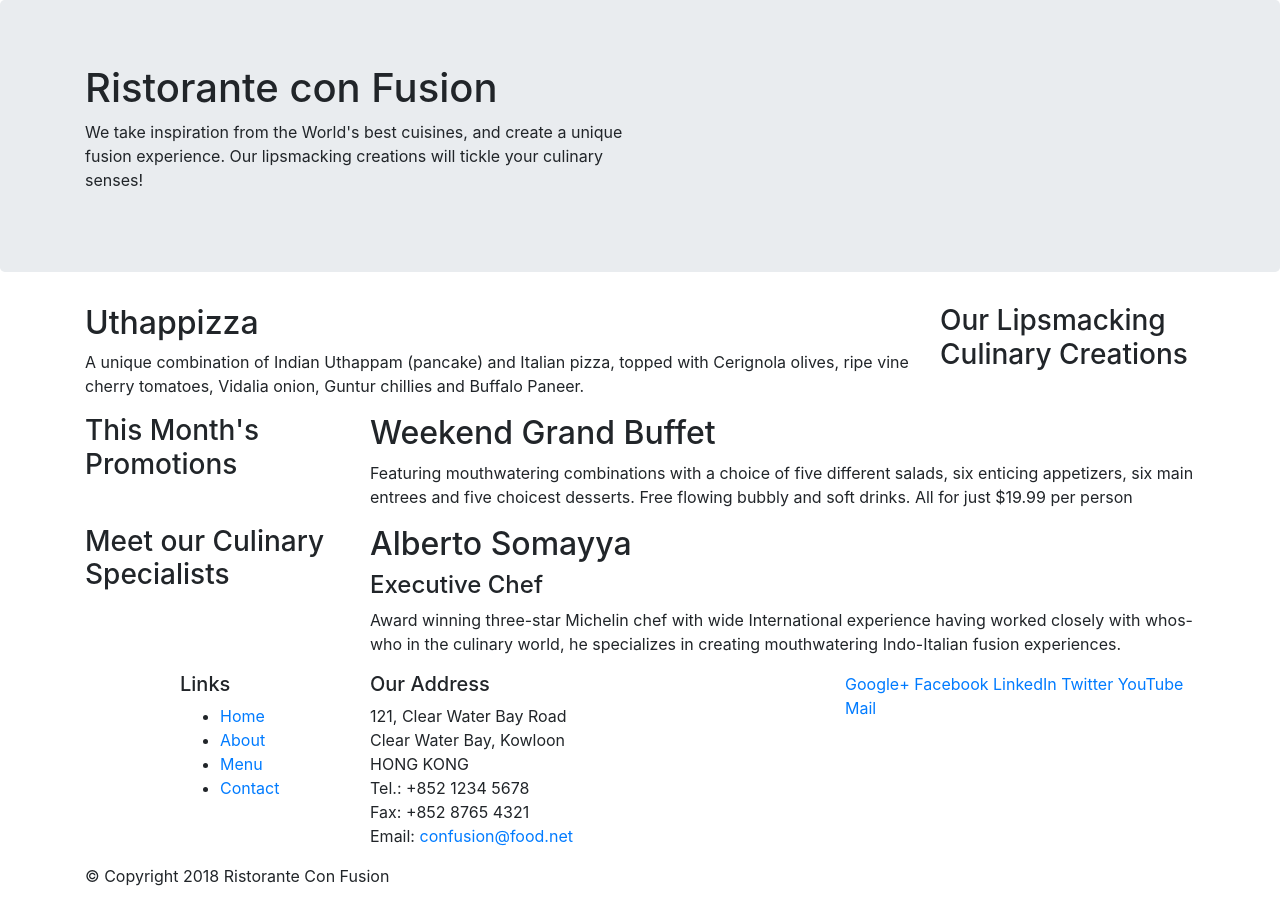
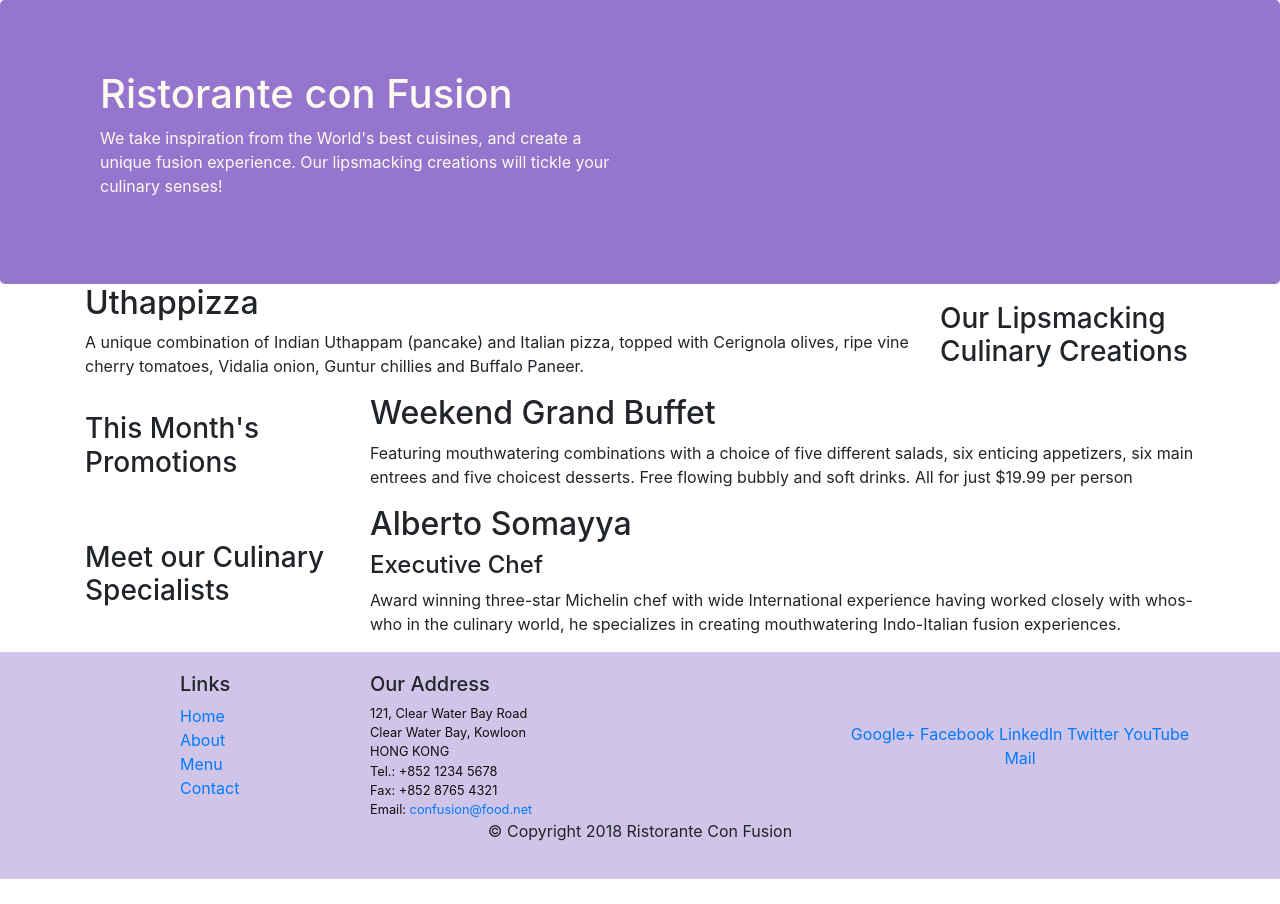
Before and after one commit to shamgar-kommerla/conFusion-Bootstrap-Website, a website: page index.html in a window 1280 px wide. After the commit the page ends 879 px from the top, so only its background shows below. Drawn offline with nearby package versions, Linux system fonts and the light colour scheme.

Commit message:
Bootstrap Grid Part 2

```diff
--- /dev/null
+++ b/css/styles.css
@@ -0,0 +1,30 @@
+.row-header{
+    margin:0px auto;
+    padding:0px;
+}
+
+.row-content {
+    margin:0px auto;
+    padding: 50px 0px 50px 0px;
+    border-bottom: 1px ridge;
+    min-height:400px;
+}
+
+.footer{
+    background-color: #D1C4E9;
+    margin:0px auto;
+    padding: 20px 0px 20px 0px;
+}
+
+.jumbotron {
+    padding:70px 30px 70px 30px;
+    margin:0px auto;
+    background: #9575CD ;
+    color:floralwhite;
+}
+
+address{
+    font-size:80%;
+    margin:0px;
+    color:#0f0f0f;
+}
--- a/index.html
+++ b/index.html
@@ -10,6 +10,7 @@
 
         <!-- Bootstrap CSS -->
         <link rel="stylesheet" href="node_modules/bootstrap/dist/css/bootstrap.min.css">
+        <link href="css/styles.css" rel="stylesheet">
 
     <title>Ristorante Con Fusion</title>
 </head>
@@ -18,7 +19,7 @@
 
     <header class="jumbotron">
         <div class="container">
-            <div class="row">
+            <div class="row row-header">
                 <div class="col-12 col-sm-6">
                     <h1>Ristorante con Fusion</h1>
                     <p>We take inspiration from the World's best cuisines, and create a unique fusion experience. Our lipsmacking creations will tickle your culinary senses!</p>
@@ -30,7 +31,7 @@
     </header>
 
     <div class="container">
-        <div class="row" >
+        <div class="row row-container align-items-center" >
             <div class="col-12 col-sm-4 order-sm-last col-md-3">
                 <h3>Our Lipsmacking Culinary Creations</h3>
             </div>
@@ -41,7 +42,7 @@
         </div>
 
 
-        <div class="row">
+        <div class="row row-container align-items-center">
             <div class="col-12 col-sm-4 col-md-3">
                 <h3>This Month's Promotions</h3>
             </div>
@@ -51,7 +52,7 @@
             </div>
         </div>
 
-        <div class="row">
+        <div class="row row-container align-items-center">
             <div class="col-12 col-sm-4 col-md-3">
                 <h3>Meet our Culinary Specialists</h3>
             </div>
@@ -63,19 +64,19 @@
         </div>
     </div>
 
-    <footer>
+    <footer class="footer">
         <div class="container">
             <div class="row">
-                <div class="col-4 offset-1 col-sm-2">
+                <div class="col-4 offset-1 col-sm-2 ">
                     <h5>Links</h5>
-                    <ul>
+                    <ul class="list-unstyled">
                         <li><a href="#">Home</a></li>
                         <li><a href="#">About</a></li>
                         <li><a href="#">Menu</a></li>
                         <li><a href="#">Contact</a></li>
                     </ul>
                 </div>
-                <div class="col-7 col-sm-5">
+                <div class="col-7 col-sm-5 ">
                     <h5>Our Address</h5>
                     <address>
 		              121, Clear Water Bay Road<br>
@@ -86,8 +87,8 @@
 		              Email: <a href="mailto:confusion@food.net">confusion@food.net</a>
 		           </address>
                 </div>
-                <div class="col-12 col-sm-4">
-                    <div>
+                <div class="col-12 col-sm-4 align-self-center">
+                    <div class="text-center">
                         <a href="http://google.com/+">Google+</a>
                         <a href="http://www.facebook.com/profile.php?id=">Facebook</a>
                         <a href="http://www.linkedin.com/in/">LinkedIn</a>
@@ -97,7 +98,7 @@
                     </div>
                 </div>
            </div>
-           <div class="row">
+           <div class="row justify-content-center">
                 <div class="col-auto">
                     <p>© Copyright 2018 Ristorante Con Fusion</p>
                 </div>
```
